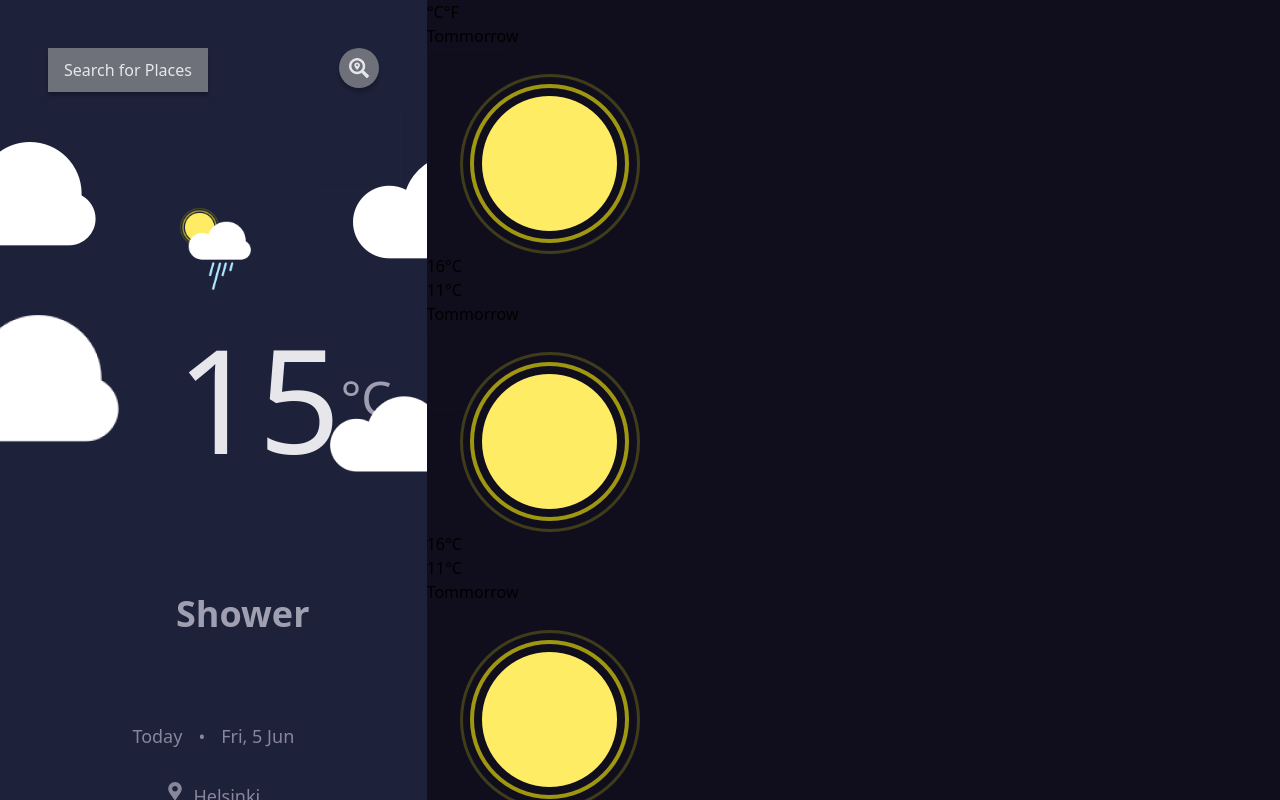
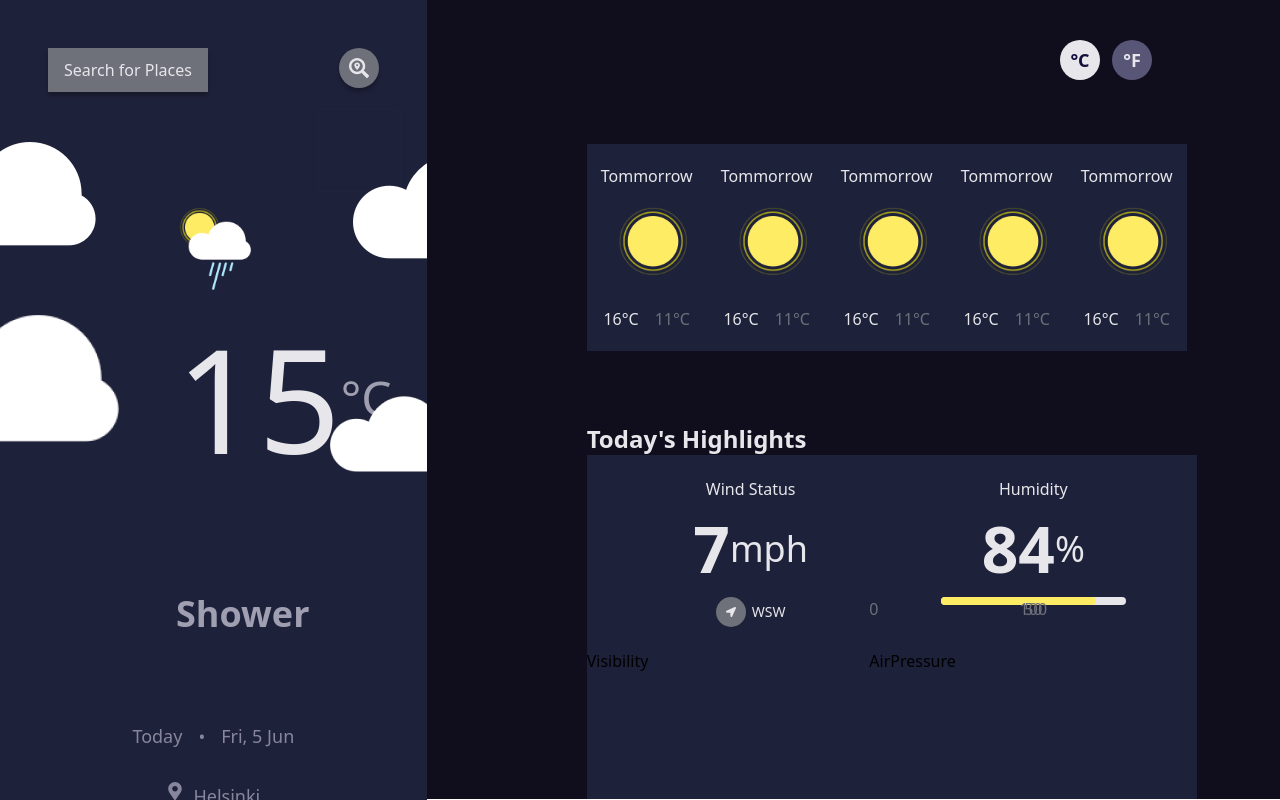
Before and after one commit to gomez3377/weather_project_3, a React (Vite) app: page / in a window 1280 px wide. Shown: the top 800 px of the page. Built offline with nearby package versions, Linux system fonts and the light colour scheme.

Commit message:
adding styling

```diff
--- a/src/components/AirPressure.jsx
+++ b/src/components/AirPressure.jsx
@@ -2,7 +2,7 @@ import React from 'react'
 
 const AirPressure = () => {
   return (
-    <div>AirPressure</div>
+    <div className='w-[328px] bg-darkBlue pt-[22px]'>AirPressure</div>
   )
 }
 
--- a/src/components/FiveDayForecast.jsx
+++ b/src/components/FiveDayForecast.jsx
@@ -3,7 +3,7 @@ import SingleDayForecast from './SingleDayForecast'
 
 const FiveDayForecast = ( { weatherConditions } ) => {
   return (
-    <div>
+    <div className='flex justify-between mt-16'>
         <SingleDayForecast weatherConditions={weatherConditions} />
         <SingleDayForecast weatherConditions={weatherConditions} />
         <SingleDayForecast weatherConditions={weatherConditions} />
--- a/src/components/Highlights.jsx
+++ b/src/components/Highlights.jsx
@@ -6,8 +6,7 @@ import WindStatus from './WindStatus'
 
 const Highlights = () => {
   return (
-    <div>
-        <h3>Today's Highlights</h3>
+    <div className=' grid grid-rows-2 grid-cols-2'>
         <WindStatus/>
         <Humidity/>
         <Visibility/>
--- a/src/components/Humidity.jsx
+++ b/src/components/Humidity.jsx
@@ -2,7 +2,22 @@ import React from 'react'
 
 const Humidity = () => {
   return (
-    <div>Humidity</div>
+    <div className='w-[328px] bg-darkBlue pt-[22px] text-nearWhite text-center'>
+<h4>Humidity</h4>
+<div className='humidity-percentage flex items-center justify-center '>
+
+<h1 className=' font-bold text-[64px]'>84</h1><h2 className='text-4xl'>%</h2>
+</div>
+<div className='mx-auto relative humidity-amount-tags flex justify-center text-gray'>
+  <p className='absolute left-0'>0</p>
+  <p className='absolute left-50%'>50</p>
+  <p className='absolute left-100%'>100</p>
+</div>
+<div className="mx-auto humidity-bar w-[185px] h-[8px] bg-nearWhite rounded-full">
+    <div className='humidity-amount bg-goldYellow w-[84%] h-full rounded-full'></div>
+</div>
+
+    </div>
   )
 }
 
--- a/src/components/Main.jsx
+++ b/src/components/Main.jsx
@@ -4,12 +4,14 @@ import Highlights from './Highlights'
 
 const Main = ({ weatherConditions }) => {
   return (
-    <div className='bg-midnightBlue w-2/3 h-full'>
-        <header>
-            <button>&deg;C</button>
-            <button>&deg;F</button>
+    <div className='bg-midnightBlue w-2/3 h-full pt-10 pr-32 pl-40'>
+        <header className='flex justify-end'>
+            <button className='bg-nearWhite rounded-full text-[#110E3C] font-bold text-lg flex items-center justify-center w-10 h-10 mr-3'>&deg;C</button>
+            <button className='bg-lightBlue text-nearWhite rounded-full flex items-center justify-center font-bold text-lg w-10 h-10'>&deg;F</button>
         </header>
+
        <FiveDayForecast weatherConditions={weatherConditions}/>
+       <h3 className='mt-[72px] text-nearWhite text-2xl font-bold'>Today's Highlights</h3>
        <Highlights/>
     </div>
   )
--- a/src/components/SingleDayForecast.jsx
+++ b/src/components/SingleDayForecast.jsx
@@ -2,12 +2,12 @@ import React from 'react'
 
 const SingleDayForecast = ({ weatherConditions }) => {
   return (
-    <div>
-        <h4>Tommorrow</h4>
-        <img src={weatherConditions[0]} alt="weatherCondition" />
-        <div className="temperatures">
-            <p>16&deg;C</p>
-            <p>11&deg;C</p>
+    <div className='bg-darkBlue p-5 flex flex-col items-center justify-between w-[120px]'>
+        <h4 className='text-base font-medium text-nearWhite'>Tommorrow</h4>
+        <img className='mt-2.5' src={weatherConditions[0]} alt="weatherCondition" />
+        <div className="temperatures font-medium flex mt-8">
+            <p className='mr-4 text-nearWhite'>16&deg;C</p>
+            <p className='text-gray'>11&deg;C</p>
         </div>
     </div>
   )
--- a/src/components/Visibility.jsx
+++ b/src/components/Visibility.jsx
@@ -2,7 +2,7 @@ import React from 'react'
 
 const Visibility = () => {
   return (
-    <div>Visibility</div>
+    <div className='w-[328px] bg-darkBlue pt-[22px]'>Visibility</div>
   )
 }
 
--- a/src/components/WindStatus.jsx
+++ b/src/components/WindStatus.jsx
@@ -1,8 +1,20 @@
 import React from 'react'
-
+import { FaLocationArrow } from 'react-icons/fa'
 const WindStatus = () => {
   return (
-    <div>WindStatus</div>
+    <div className='w-[328px] bg-darkBlue pt-[22px] text-nearWhite text-center'>
+   <h4>Wind Status</h4>
+   <div className='wind-speed flex items-center justify-center '>
+
+   <h1 className=' font-bold text-[64px]'>7</h1><h2 className='text-4xl font-medium'>mph</h2>
+   </div>
+   <div className="wind-direction flex justify-center items-center">
+     <div className='rounded-full bg-gray w-[30px] h-[30px] flex items-center justify-center mr-1.5'>
+      <FaLocationArrow className='text-nearWhite text-[10px] '/>
+     </div>
+      <p className='text-sm'>WSW</p>
+   </div>
+      </div>
   )
 }
 
```
